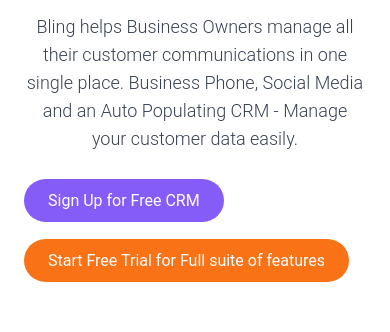
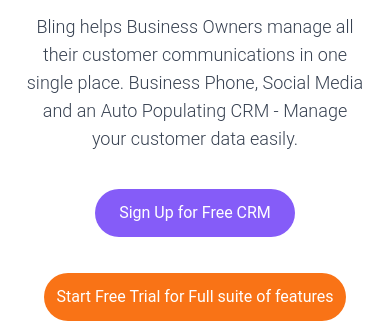
Before and after one commit to kaarlosasiang/manage-landing-page, a website: page dist/index.html in a window 390 px wide. Shown: the part 512-844 px from the top of the page. Drawn offline with Linux system fonts and the light colour scheme.

Commit message:
Update for Responsiveness

```diff
--- a/dist/index.html
+++ b/dist/index.html
@@ -115,18 +115,18 @@
             in one single place. Business Phone, Social Media and an Auto
             Populating CRM - Manage your customer data easily.
           </p>
-          <div class=" ">
+          <div class="flex justify-center  md:justify-start"">
             <a
               href="https://dash.bling-center.com/platform/signup?plan=forever&_gl=1*t9fo3u*_ga*MTMyNDUxMTU0NS4xNjU5NTQ3NTI4*_ga_YD24XVZNC7*MTY1OTcyOTU2Ni44LjEuMTY1OTczMDcyMy4w&_ga=2.146896050.469137610.1659710083-1324511545.1659547528" target="_blank"
-              class="p-3 px-6 text-white bg-bingPurple rounded-full baseline hover:bg-bingPurpleHover"
+              class="py-3 px-6 text-white bg-bingPurple rounded-full baseline hover:bg-bingPurpleHover"
             >
               Sign Up for Free CRM
             </a>
           </div>
-          <div class=" items-start -mt-36">
+          <div class="flex justify-center md:justify-start">
             <a
               href="https://dash.bling-center.com/platform/signup?_gl=1*18dqux9*_ga*MTMyNDUxMTU0NS4xNjU5NTQ3NTI4*_ga_YD24XVZNC7*MTY1OTcyOTU2Ni44LjEuMTY1OTczMDQwMy4w&_ga=2.146896050.469137610.1659710083-1324511545.1659547528" target="_blank"
-              class="p-3 px-6 text-white bg-orange-500 rounded-full baseline hover:bg-orange-400"
+              class=" py-3 px-3 text-white bg-orange-500 rounded-full baseline hover:bg-orange-400"
             >
             Start Free Trial for Full suite of features
             </a>
```
Also changed, not shown: dist/css/main.css.
